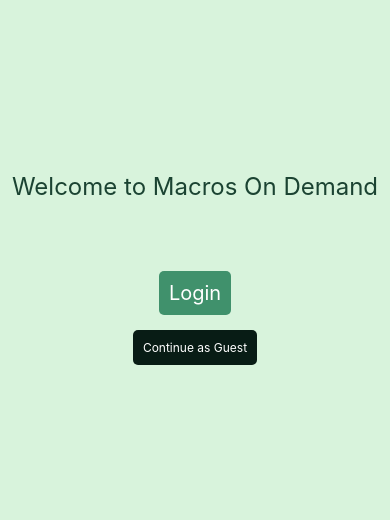
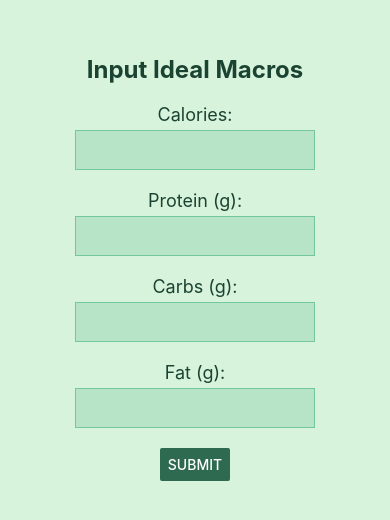
Before and after one commit to Hadi-M-Ibrahim/Macros-On-Demand-MoD-, a React Native app: screen /Inputs in a window 390 px wide. Shown: the part 154-674 px from the top of the page. Built offline with nearby package versions, Linux system fonts and the light colour scheme; what react-native-auth0 would draw is missing.

Commit message:
Small Refactor Created inputs for macros

```diff
--- a/App.js
+++ b/App.js
@@ -2,7 +2,8 @@ import React from "react";
 import { NavigationContainer } from "@react-navigation/native";
 import { createStackNavigator } from "@react-navigation/stack";
 import LoginScreen from "./screens/LoginScreen";
-import HomeScreen from "./screens/HomeScreen";
+import InputScreen from "./screens/InputScreen";
+import ResultsScreen from "./screens/ResultsScreen";
 
 const Stack = createStackNavigator();
 
@@ -16,8 +17,13 @@ const App = () => {
           options={{ headerShown: false }}
         />
         <Stack.Screen
-          name="Home"
-          component={HomeScreen}
+          name="Inputs"
+          component={InputScreen}
+          options={{ headerShown: false }}
+        />
+        <Stack.Screen
+          name="Results"
+          component={ResultsScreen}
           options={{ headerShown: false }}
         />
       </Stack.Navigator>
--- a/screens/HomeScreen.js
+++ b/screens/InputScreen.js
@@ -5,14 +5,17 @@ import {
   Button,
   StyleSheet,
   Text,
-  Alert,
 } from "react-native";
 
-const HomeScreen = () => {
+const InputScreen = ({ navigation }) => {
   const [calories, setCalories] = useState("");
   const [protein, setProtein] = useState("");
   const [carbs, setCarbs] = useState("");
   const [fat, setFat] = useState("");
+
+  const OnSubmit = () => {
+    navigation.navigate("Results");
+  };
 
   return (
     <SafeAreaView style={styles.container}>
@@ -45,11 +48,7 @@ const HomeScreen = () => {
         onChangeText={setFat}
         keyboardType="numeric"
       />
-      <Button
-        title="Submit"
-        onPress={console.log()} // To do: write function to handle submission
-        color={styles.button.color}
-      />
+      <Button title="Submit" onPress={OnSubmit} color={styles.button.color} />
     </SafeAreaView>
   );
 };
@@ -87,4 +86,4 @@ const styles = StyleSheet.create({
   },
 });
 
-export default HomeScreen;
+export default InputScreen;
--- a/screens/LoginScreen.js
+++ b/screens/LoginScreen.js
@@ -13,14 +13,14 @@ const LoginScreen = ({ navigation }) => {
       const credentials = await auth0.webAuth.authorize({
         scope: "openid profile email",
       });
-      navigation.navigate("Home");
+      navigation.navigate("Inputs");
     } catch (error) {
       console.log(error);
     }
   };
 
   const onContinueAsGuest = () => {
-    navigation.navigate("Home");
+    navigation.navigate("Inputs");
   };
 
   return (
--- /dev/null
+++ b/screens/ResultsScreen.js
@@ -0,0 +1,26 @@
+import React from "react";
+import { SafeAreaView, Text, StyleSheet } from "react-native";
+
+const ResultsScreen = () => {
+  return (
+    <SafeAreaView style={styles.container}>
+      <Text style={styles.title}>Insert Results Here</Text>
+    </SafeAreaView>
+  );
+};
+
+const styles = StyleSheet.create({
+  container: {
+    flex: 1,
+    backgroundColor: "#D8F3DC",
+    alignItems: "center",
+    justifyContent: "center",
+  },
+  title: {
+    fontSize: 24,
+    fontWeight: "bold",
+    color: "#1B4332",
+  },
+});
+
+export default ResultsScreen;
```
